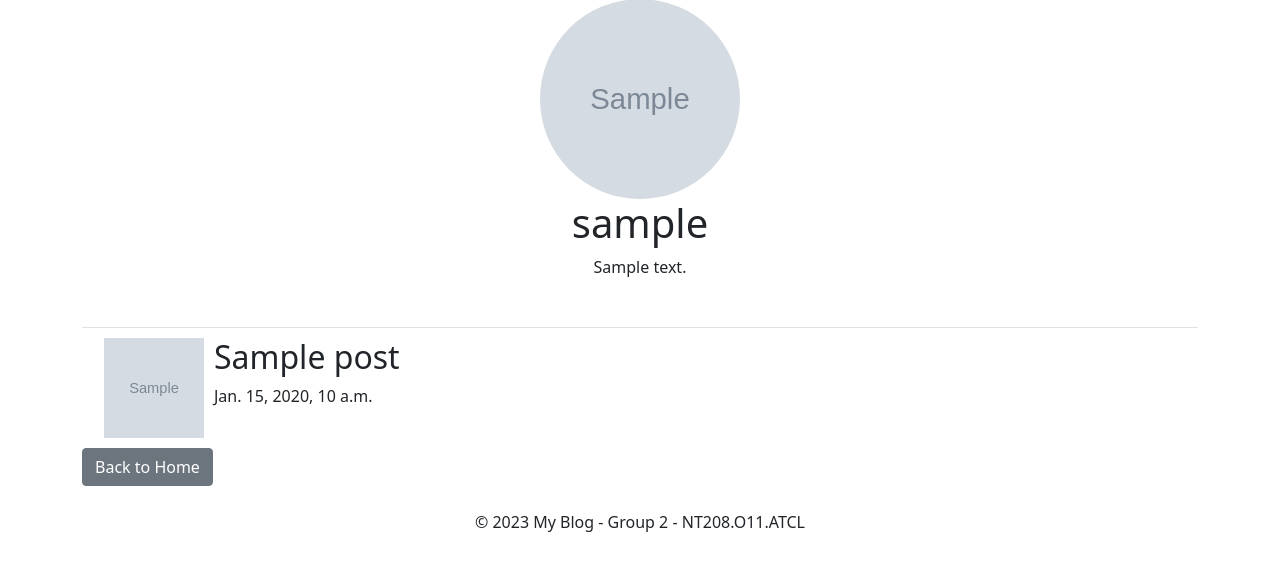
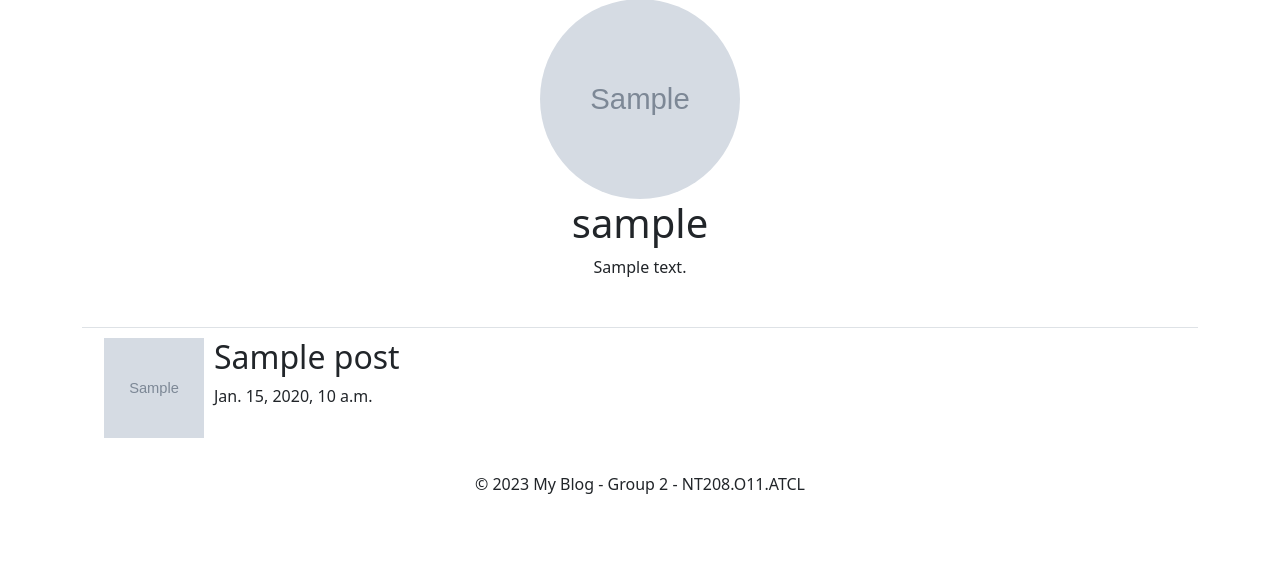
Before and after one commit to quocdat04637/Web_Blogging, a Django app: page /author/1 in a window 1280 px wide. Shown: the part 121-692 px from the top of the page. Run offline with Django 4.2, Linux system fonts and the light colour scheme; tables that the repository leaves empty hold one stand-in row (values such as "Sample post"); grey boxes marked "Sample" are stand-in pictures; some libraries are stand-ins or nearby versions.

Commit message:
Small change

```diff
--- a/blog_project/blog/templates/blog/author_detail.html
+++ b/blog_project/blog/templates/blog/author_detail.html
@@ -34,6 +34,4 @@
         {% endfor %}
     </div>
 
-    <a href="{% url 'home' %}" class="btn btn-secondary">Back to Home</a>
-
 {% endblock %}
--- a/blog_project/blog/templates/blog/base.html
+++ b/blog_project/blog/templates/blog/base.html
@@ -10,7 +10,6 @@
     <link rel="stylesheet" href="https://cdnjs.cloudflare.com/ajax/libs/font-awesome/6.1.0/css/all.min.css">
     <link rel="stylesheet" type="text/css" href="{% static 'css/styles.css' %}">
     <link rel="icon" href="/blog_project/blog/static/images/title-images/favicon.ico" type="image/x-icon">
-    <link rel="shortcut icon" href="/blog_project/blog/static/images/title-images/favicon.ico" type="image/x-icon">
     {% block head %}{% endblock %}
 </head>
 <body>
--- a/blog_project/blog/templates/blog/category_detail.html
+++ b/blog_project/blog/templates/blog/category_detail.html
@@ -42,6 +42,4 @@
         {% endfor %}
     </div>
 
-    <a href="{% url 'home' %}" class="btn btn-secondary">Back to Home</a>
-
 {% endblock %}
--- a/blog_project/blog/templates/blog/post_detail.html
+++ b/blog_project/blog/templates/blog/post_detail.html
@@ -103,7 +103,7 @@
                             <img src="{{ related_post.image.url }}" alt="Error" width="100px" height="100px" style="padding: 10px;">
                             <a href="{% url 'post_detail' related_post.pk %}" class="text-dark text-decoration-none">
                                 <h2>{{ related_post.title }}</h2>
-                                <p>{{ post.author }}</p>
+                                <p>{{ related_post.author }}</p>
                             </a>
                         </div>
                     {% endfor %}
```
Also changed, not shown: blog_project/blog/models.py (+0 -10 lines).
